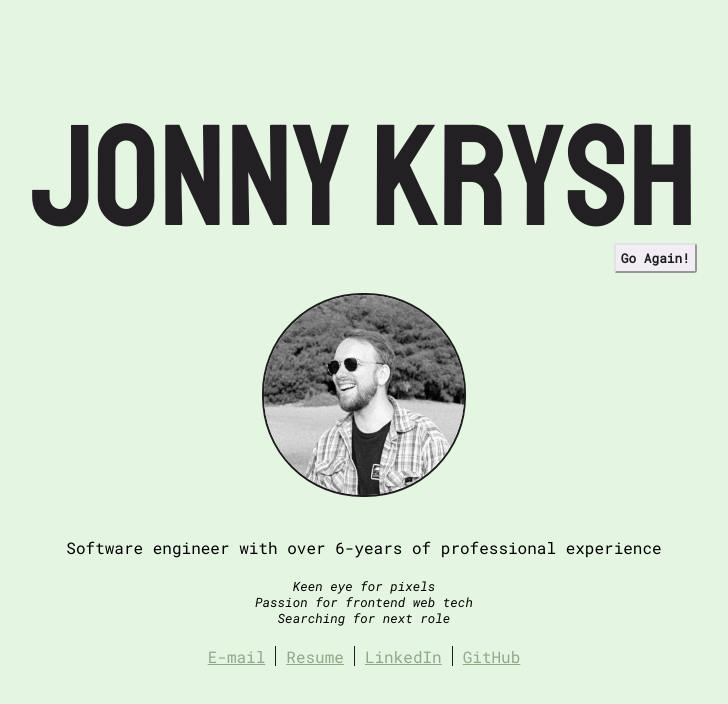
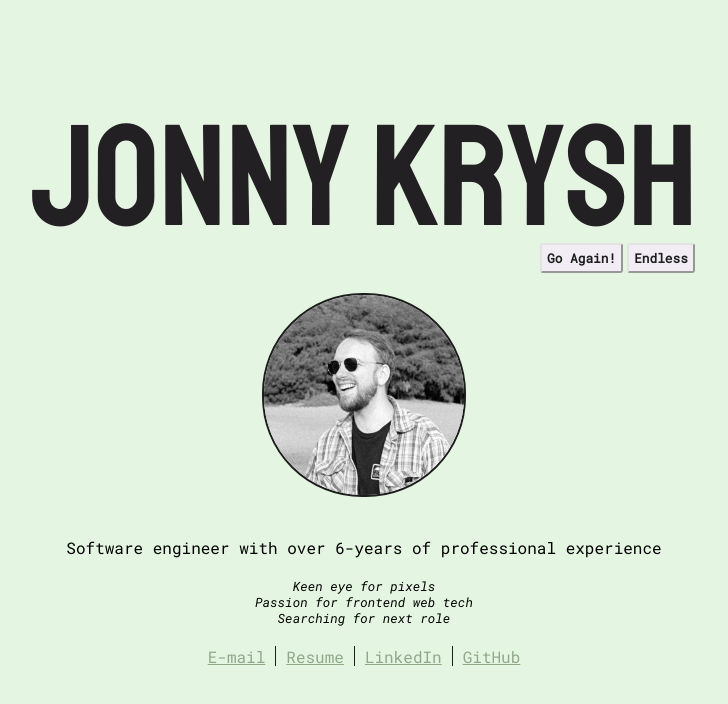
Before and after one commit to jonnykry/jonnykrysh.me, a React (Vite) app: page / in a window 1280 px wide. Shown: the top 704 px of the page, without its empty margins (276-1004 px from the left). Built offline with nearby package versions, Linux system fonts and the light colour scheme.

Commit message:
Add an 'endless' mode and two animations

```diff
--- a/src/components/Header.css
+++ b/src/components/Header.css
@@ -38,6 +38,7 @@
   font-family: 'Roboto Mono', monospace;
   font-weight: 600;
   font-size: 0.5rem;
+  margin: 0 2px;
   padding: 5px;
   width: fit-content;
   z-index: 3;
--- a/src/components/Header.tsx
+++ b/src/components/Header.tsx
@@ -9,6 +9,7 @@ const Header = () => {
   const headerRef = useRef<HTMLDivElement>(null);
   const [animation, setAnimation] = useState<anime.AnimeInstance | null>(null);
   const [shouldReset, setShouldReset] = useState(false);
+  const [endless, setEndless] = useState(false);
   const [animationIdx, setAnimationIdx] = useState(0);
 
   const delayFx = (idx: number, ms: number) => {
@@ -43,6 +44,50 @@ const Header = () => {
         ],
         easing: 'easeInOutSine',
         delay: (_el: HTMLElement, i: number) => delayFx(i, 50),
+      },
+      {
+        // falling, spinning
+        ...baseAnimation,
+        translateY: anime.stagger(25, {
+          from: 'center',
+          axis: 'y',
+        }),
+        rotateZ: anime.stagger(360, {
+          from: 'center',
+          axis: 'x',
+        }),
+        color: '#0BD968',
+        delay: anime.stagger(200, { from: 'center' }),
+        easing: 'easeInOutQuad',
+      },
+      {
+        // coinflip
+        ...baseAnimation,
+        rotateY: 180,
+        keyframes: [
+          { color: '#1d1d1d' },
+          { color: '#0bd968' },
+          {
+            color: '#1d1d1d',
+          },
+        ],
+        direction: 'alternate',
+        easing: 'easeInQuad',
+      },
+      {
+        // disorient
+        ...baseAnimation,
+        rotateX: 180,
+        keyframes: [
+          { color: '#1d1d1d' },
+          { color: '#00c18e' },
+          {
+            color: '#1d1d1d',
+          },
+        ],
+        direction: 'alternate',
+        easing: 'easeInOutQuad',
+        delay: anime.stagger(200, { from: 'center' }),
       },
       {
         // spin
@@ -81,12 +126,13 @@ const Header = () => {
         // Clean up previous animations each time, enabling rerun button
         anime.remove(headerRef.current ? headerRef.current.children : []);
         setAnimation(null);
+        endless && setShouldReset(true);
       });
 
       setAnimation(animeInstance);
       setShouldReset(false);
     }
-  }, [shouldReset, headerRef.current]);
+  }, [shouldReset, endless, headerRef.current]);
 
   const nameElements: ReactElement[] = NAME.split('').map(
     (letter: string, idx: number) => {
@@ -112,13 +158,28 @@ const Header = () => {
       <div className='header wavy' ref={headerRef}>
         {nameElements}
       </div>
+      <div className='controls'>
+        <>
           <button
             className='control'
-        style={{ visibility: animation ? 'hidden' : 'visible' }}
+            style={{
+              visibility: animation || endless ? 'hidden' : 'visible',
+            }}
             onClick={onReset}
           >
             Go Again!
           </button>
+          <button
+            className='control'
+            style={{
+              visibility: animation || endless ? 'hidden' : 'visible',
+            }}
+            onClick={() => setEndless(true)}
+          >
+            Endless
+          </button>
+        </>
+      </div>
     </div>
   );
 };
```
Lines whose indentation alone changed are shown as unchanged.
